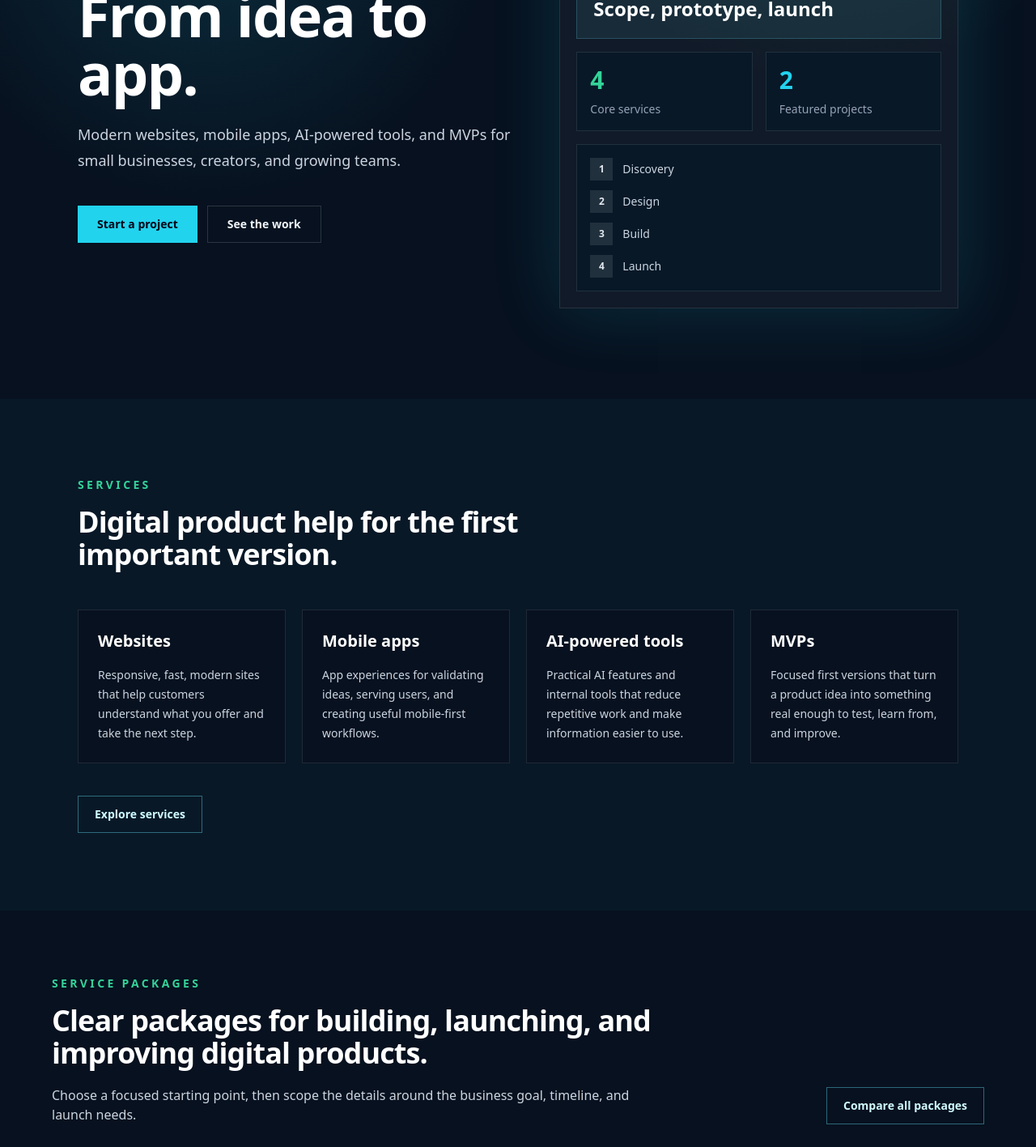
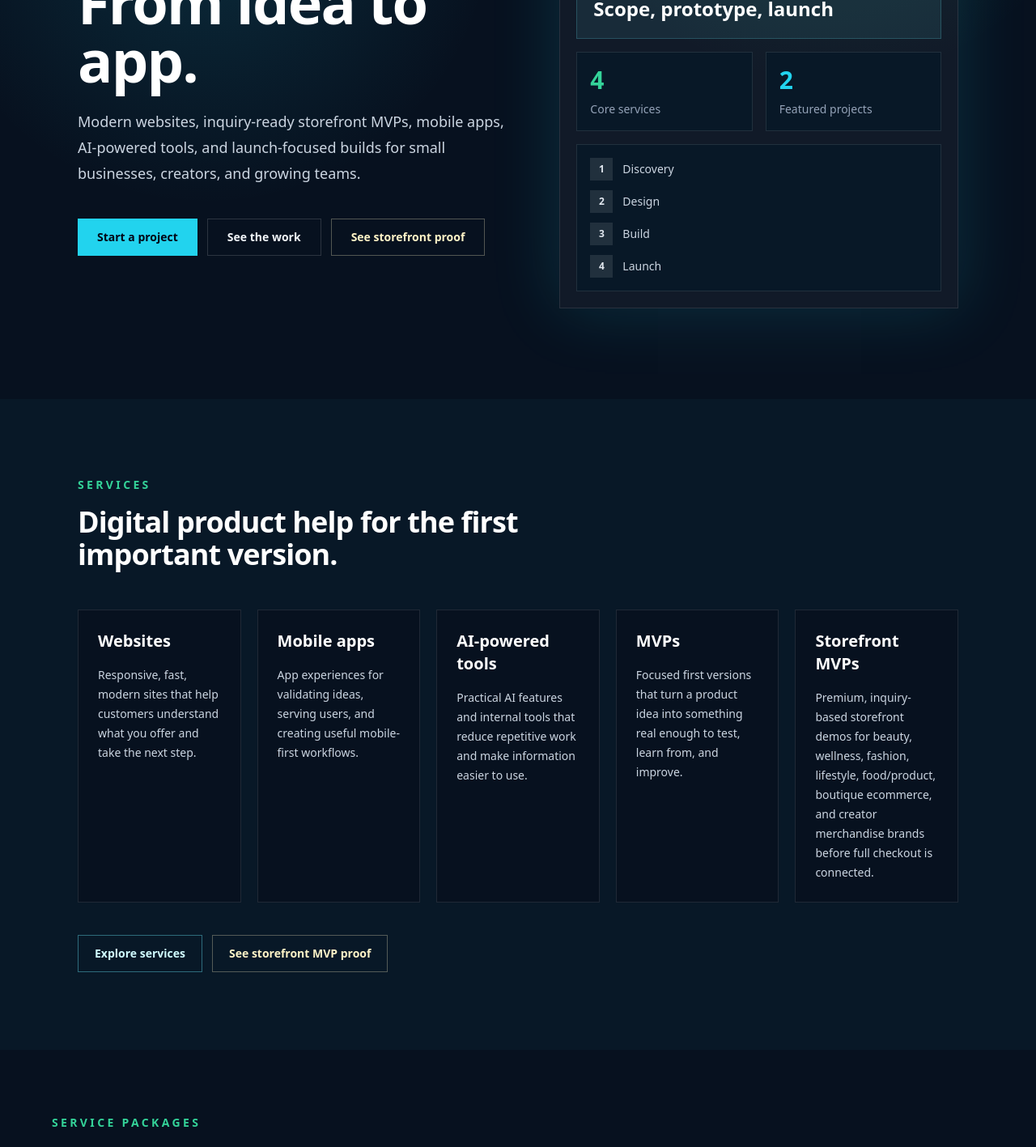
Before and after one commit to bchan818/ClearStackStudioWebsite, a Next.js app: page / in a window 1280 px wide. Shown: the part 320-1737 px from the top of the page at 81% size. Built offline with nearby package versions, Linux system fonts and the light colour scheme.

Commit message:
feat: surface storefront proof on homepage

```diff
--- a/app/page.tsx
+++ b/app/page.tsx
@@ -5,6 +5,7 @@ import { MvpServiceCta } from "@/components/MvpServiceCta";
 import { Process } from "@/components/Process";
 import { ServicePackages } from "@/components/ServicePackages";
 import { Services } from "@/components/Services";
+import { StorefrontCta } from "@/components/StorefrontCta";
 
 export default function Home() {
   return (
@@ -12,6 +13,14 @@ export default function Home() {
       <Hero />
       <Services />
       <ServicePackages variant="preview" />
+      <StorefrontCta
+        eyebrow="Storefront MVP proof"
+        title="Review the ClearBloom Beauty storefront MVP before starting your own."
+        text="ClearBloom Beauty is a fictional, inquiry-based storefront proof that shows how ClearStack Studio can package premium catalog pages, product detail pages, policy pages, and a future ecommerce upgrade path for beauty, wellness, fashion, lifestyle, food/product, boutique ecommerce, and creator merchandise brands."
+        variant="amber"
+        proofHref="/work/clearbloom-beauty/case-study"
+        proofLabel="See ClearBloom case study"
+      />
       <Process />
       <FeaturedProduct />
       <MvpServiceCta />
--- a/components/Footer.tsx
+++ b/components/Footer.tsx
@@ -7,6 +7,11 @@ export function Footer() {
         <div>
           <p className="font-semibold text-slate-100">ClearStack Studio</p>
           <p className="mt-1">From idea to app.</p>
+          <p className="mt-3 max-w-sm text-xs leading-5 text-slate-500">
+            Storefront MVP proof available through the fictional ClearBloom Beauty
+            case study for beauty, wellness, fashion, lifestyle, food/product,
+            boutique ecommerce, and creator merchandise brands.
+          </p>
           <p className="mt-3 text-xs text-slate-500">
             2026 ClearStack Studio. All rights reserved.
           </p>
@@ -27,6 +32,12 @@ export function Footer() {
           >
             Contact
           </Link>
+          <Link
+            className="focus-ring transition hover:text-white"
+            href="/work/clearbloom-beauty/case-study"
+          >
+            Storefront proof
+          </Link>
         </nav>
       </div>
     </footer>
--- a/components/Hero.tsx
+++ b/components/Hero.tsx
@@ -16,8 +16,9 @@ export function Hero() {
             From idea to app.
           </h1>
           <p className="mt-6 max-w-2xl text-lg leading-8 text-slate-300">
-            Modern websites, mobile apps, AI-powered tools, and MVPs for small
-            businesses, creators, and growing teams.
+            Modern websites, inquiry-ready storefront MVPs, mobile apps,
+            AI-powered tools, and launch-focused builds for small businesses,
+            creators, and growing teams.
           </p>
           <div className="mt-10 flex flex-col gap-3 sm:flex-row">
             <Link
@@ -31,6 +32,12 @@ export function Hero() {
               href="/work"
             >
               See the work
+            </Link>
+            <Link
+              className="focus-ring inline-flex items-center justify-center border border-amber-100/30 px-6 py-3 text-sm font-semibold text-amber-100 transition hover:border-amber-100 hover:text-white"
+              href="/work/clearbloom-beauty/case-study"
+            >
+              See storefront proof
             </Link>
           </div>
         </div>
--- a/components/Services.tsx
+++ b/components/Services.tsx
@@ -20,6 +20,11 @@ const services = [
     title: "MVPs",
     description:
       "Focused first versions that turn a product idea into something real enough to test, learn from, and improve."
+  },
+  {
+    title: "Storefront MVPs",
+    description:
+      "Premium, inquiry-based storefront demos for beauty, wellness, fashion, lifestyle, food/product, boutique ecommerce, and creator merchandise brands before full checkout is connected."
   }
 ];
 
@@ -35,7 +40,7 @@ export function Services() {
             Digital product help for the first important version.
           </h2>
         </div>
-        <div className="mt-12 grid gap-5 sm:grid-cols-2 lg:grid-cols-4">
+        <div className="mt-12 grid gap-5 sm:grid-cols-2 lg:grid-cols-5">
           {services.map((service) => (
             <article
               className="border border-white/10 bg-slateInk p-6 transition hover:border-cyan-300/40"
@@ -50,12 +55,20 @@ export function Services() {
             </article>
           ))}
         </div>
-        <Link
-          className="focus-ring mt-10 inline-flex items-center justify-center border border-cyan-300/40 px-5 py-3 text-sm font-semibold text-cyan-100 transition hover:bg-cyanGlow hover:text-slate-950"
-          href="/services"
-        >
-          Explore services
-        </Link>
+        <div className="mt-10 flex flex-wrap gap-3">
+          <Link
+            className="focus-ring inline-flex items-center justify-center border border-cyan-300/40 px-5 py-3 text-sm font-semibold text-cyan-100 transition hover:bg-cyanGlow hover:text-slate-950"
+            href="/services"
+          >
+            Explore services
+          </Link>
+          <Link
+            className="focus-ring inline-flex items-center justify-center border border-amber-100/30 px-5 py-3 text-sm font-semibold text-amber-100 transition hover:border-amber-100 hover:text-white"
+            href="/work/clearbloom-beauty/case-study"
+          >
+            See storefront MVP proof
+          </Link>
+        </div>
       </div>
     </section>
   );
```
